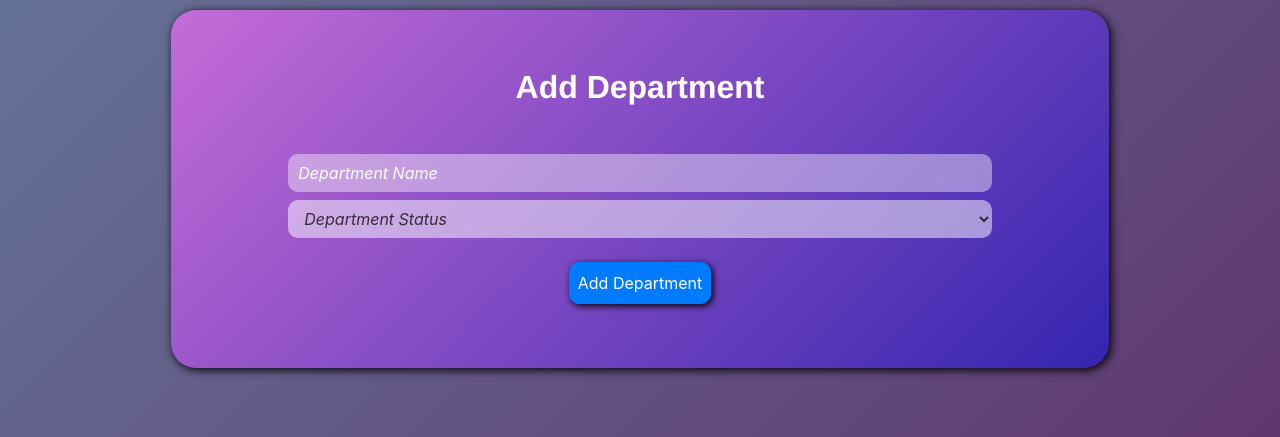
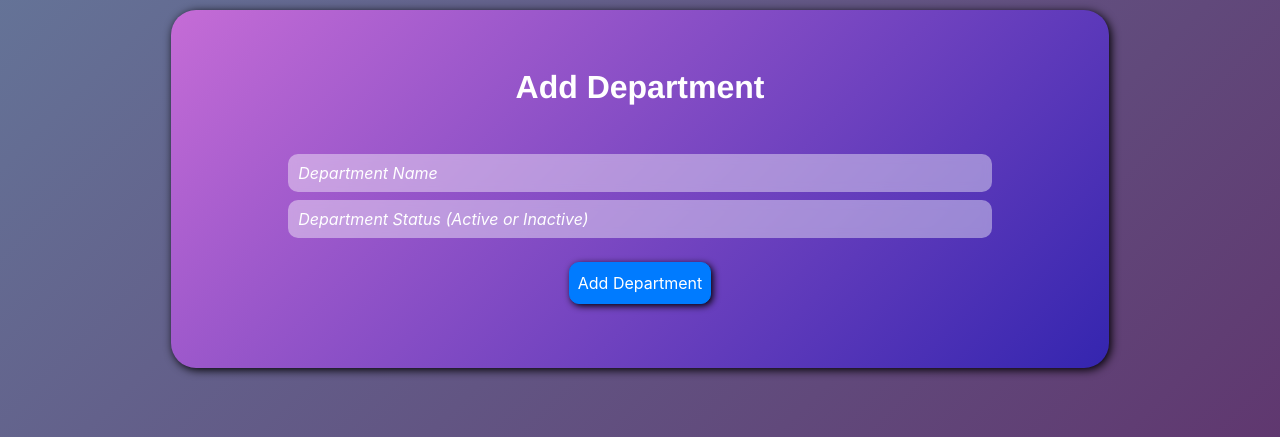
Before and after one commit to ShariqueReza/Employee_Management_System, a Django app: page /department in a window 1280 px wide. Shown: the part 180-617 px from the top of the page. Run offline with Django 5.2, Linux system fonts and the light colour scheme; some libraries are stand-ins or nearby versions.

Commit message:
fixed some database erro & we can add department now

```diff
--- a/app/admin.py
+++ b/app/admin.py
@@ -4,4 +4,3 @@ from app.models import Departments,Employees
 
 # Register your models here.
 admin.site.register(Departments)
-admin.site.register(Employees)
--- a/app/forms.py
+++ b/app/forms.py
@@ -6,3 +6,17 @@ class DepartmentForm(forms.ModelForm):
     class Meta:
         model=Departments
         fields={'department_name','department_status'}
+        widgets = {
+                'department_name': forms.TextInput(attrs={
+                    'id': 'newDept',
+                    'type': 'text',
+                    'placeholder': 'Department Name',
+                    'class': 'form-control mb-2 w-75 mx-auto'
+                }),
+                'department_status': forms.TextInput(attrs={
+                    'id': 'deptStatus',
+                    'type': 'text',
+                    'placeholder': 'Department Status (Active or Inactive)',
+                    'class': 'form-control mb-2 w-75 mx-auto'
+                }),
+            }
--- a/app/models.py
+++ b/app/models.py
@@ -4,7 +4,7 @@ from django.db import models
 # Create your models here.
 class Departments(models.Model):
       department_name = models.CharField(max_length=100, primary_key=True)
-      department_status = models.BooleanField()
+      department_status = models.CharField(max_length=100)
 
 class Employees(models.Model):
       emp_id = models.CharField(max_length=10, primary_key=True)
--- a/app/templates/app/departments.html
+++ b/app/templates/app/departments.html
@@ -4,26 +4,23 @@
 {% block content %}
             <div class="bg-body py-5 text-center" id="formbackground">
                 <h2 class="fs-3 fw-bold text-decoration-underline mb-5">Add Department</h2>
-                <div class="form-group">
-                    <input id="newDept" type="text" placeholder="Department Name" class="form-control mb-2 w-75 mx-auto">
+                <form class="form-group" method="POST">
+                  {% csrf_token %}
+                    {{form.department_name}}
                     <div id="alertnewdept" class="alert alert-danger p-2 w-75 mx-auto d-none">First letter must be capital, Only Alphabets,Spaces and Parenthesis are allowed, has a length between 1 and 30 characters</div>
 
-                    <select id="deptStatus" class="form-control mb-2 w-75 mx-auto">
-                        <option value="">Department Status</option>
-                        <option value="active">Active</option>
-                        <option value="Inactive">Inactive</option>
-                    </select>
+                    {{form.department_status}}
                     <div id="alertDeptStatus"  class="alert alert-danger p-2 w-75 mx-auto d-none"> Select Department Status</div>
 
 
                     <div class="buttons w-75 mx-auto">
                         <div>
                             <div>
-                            <button class="btn btn-primary mt-3 p-2 justify-content-center" id="addDeptBtn">Add Department</button>
+                            <button class="btn btn-primary mt-3 p-2 justify-content-center" type="submit" id="addDeptBtn">Add Department</button>
                             </div>
                         </div>
                     </div>
-                </div>
+                  </form>
             </div>
             <div class="w-auto mx-auto">
                 <h2 class="fs-3 fw-bold text-decoration-underline mb-2 mt-5">All Departments</h2>
```
Also changed, not shown: app/migrations/0001_initial.py, db.sqlite3.
